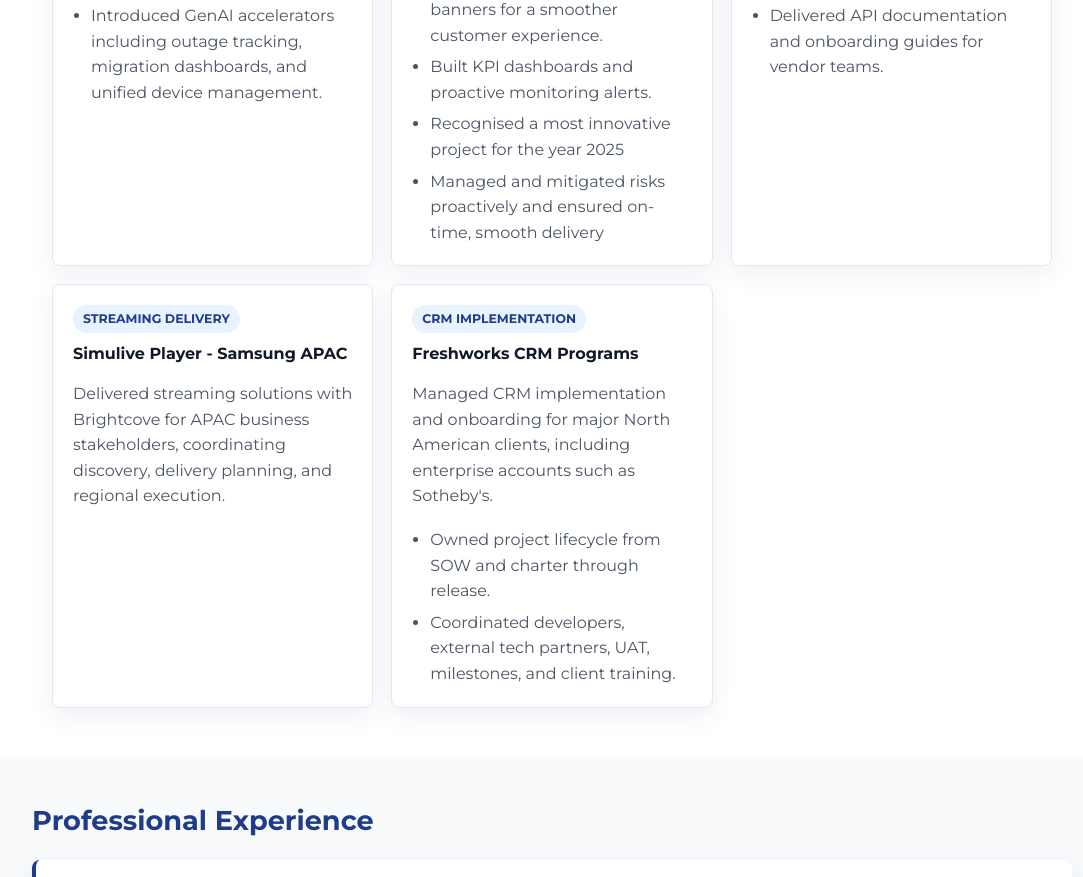
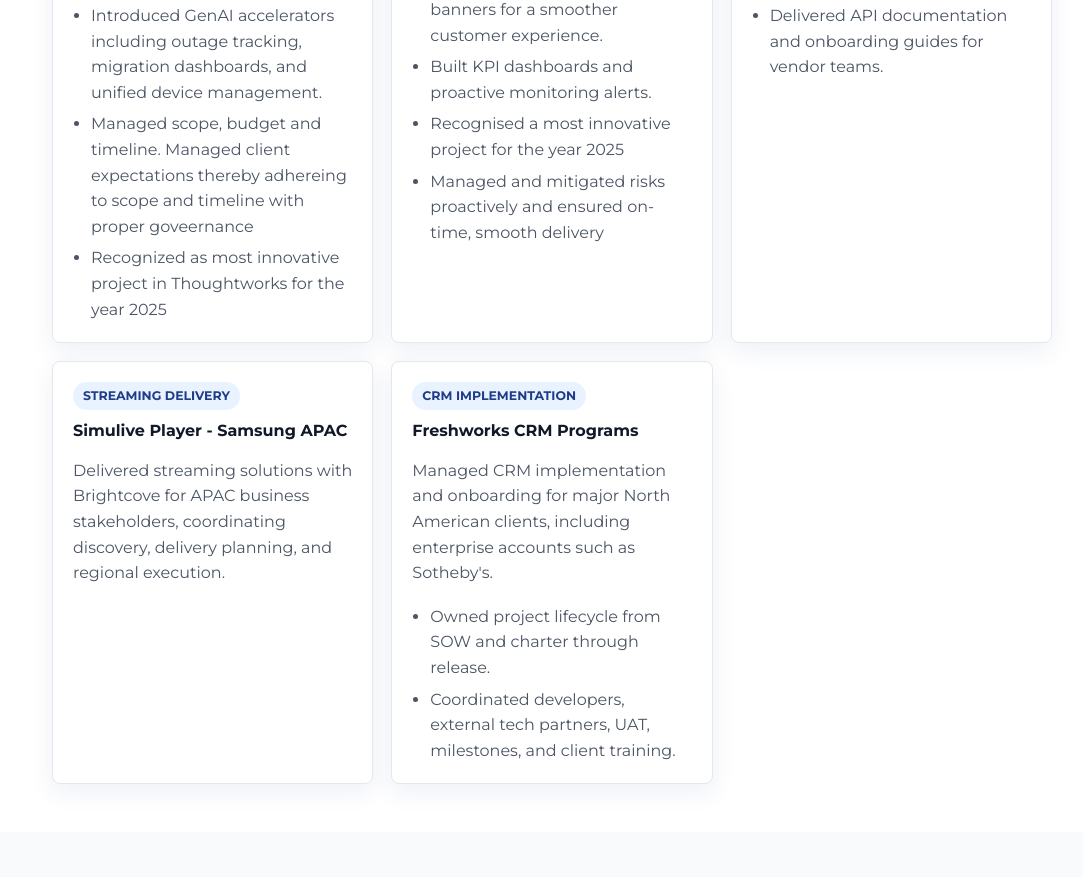
Before and after one commit to sandhyaa-cloud/sandhya-portfolio, a plain HTML site: page index.html in a window 1280 px wide. Shown: the part 1796-2673 px from the top of the page, without its empty margins (88-1171 px from the left). Drawn offline with Linux system fonts and the light colour scheme.

Commit message:
Updatednew index.html

```diff
--- a/index.html
+++ b/index.html
@@ -306,6 +306,8 @@
             <li>Led zero-touch migration strategy for remote firmware upgrades.</li>
             <li>Reduced operational overhead by 50%.</li>
             <li>Introduced GenAI accelerators including outage tracking, migration dashboards, and unified device management.</li>
+            <li>Managed scope, budget and timeline. Managed client expectations thereby adhereing to scope and timeline with proper goveernance</li>
+            <li> Recognized as most innovative project in Thoughtworks for the year 2025</li>
           </ul>
         </div>
         <div class="card project-card">
```
